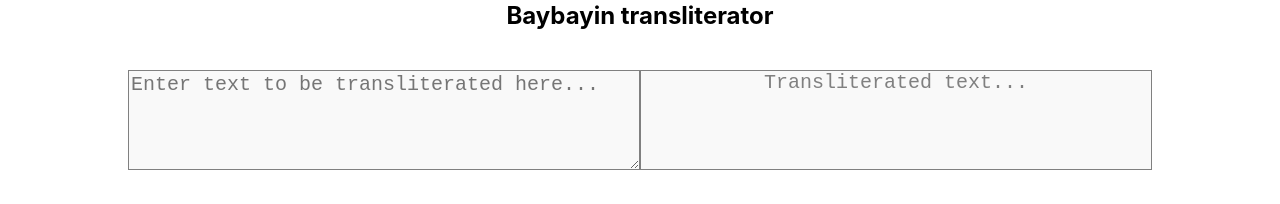
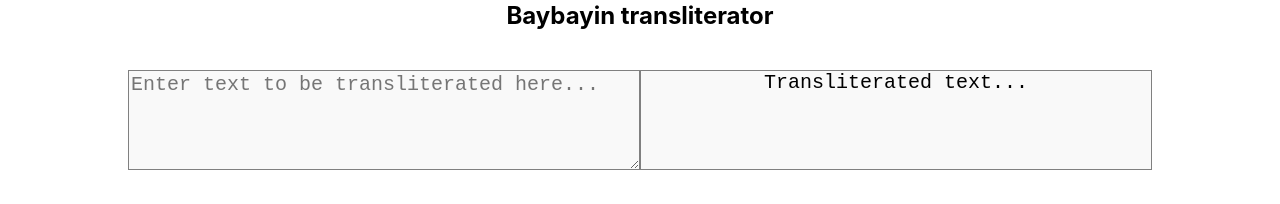
Before and after one commit to cmckinney-59/transliteration-react, a React (Create React App) app: page / in a window 1280 px wide. Both pictures are taken after a click on the button "Baybayin". Shown: the part 542-746 px from the top of the page. Built offline with nearby package versions, Linux system fonts and the light colour scheme.

Commit message:
updated some logic

```diff
--- a/src/components/PageContent/PageContent.js
+++ b/src/components/PageContent/PageContent.js
@@ -10,11 +10,16 @@ export default function PageContent({
   transliterator
 }) {
   const [text, setText] = useState("");
+  const [transliteratedText, setTransliteratedText] = useState("")
   const textareaHasText = text.length > 0;
   let showTransliterator = null;
   let isBaybayin = title === 'Baybayin';
   let isAurebesh = title === 'Aurebesh';
   let isDeseret = title === 'Deseret';
+
+  const handleTransliterate = () => {
+    setTransliteratedText(text);
+  }
 
   if (title !== 'Home') {
     showTransliterator = (
@@ -29,16 +34,19 @@ export default function PageContent({
           ></textarea>
           <p
             className={`transliteration-output ${
-              isBaybayin ? "baybayin-font" :
-              isAurebesh ? "aurebesh-font" :
-              isDeseret ? "deseret-font" :
-              ""}`}>
-              {text}
+              textareaHasText
+              ? (isBaybayin ? "baybayin-font" :
+                 isAurebesh ? "aurebesh-font" :
+                 isDeseret ? "deseret-font" :
+                "")
+              : ""
+              }`}>
+              {transliteratedText || "Transliterated text..."}
           </p>
         </div>
         <p>{text}</p>
         <div>
-          <TransliterateButton isActive={textareaHasText} />
+          <TransliterateButton isActive={textareaHasText} onClick={handleTransliterate} />
         </div>
       </div>
     );
```
